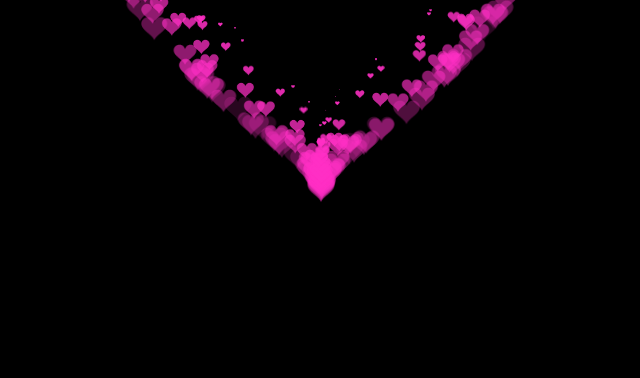
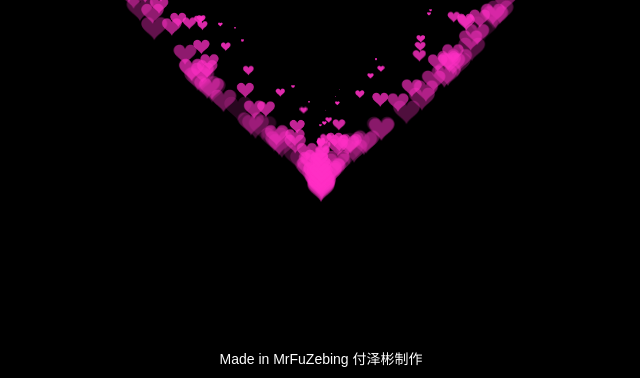
Before and after one commit to MrFuZebing/love, a plain HTML site: page index.html in a window 1280 px wide. Shown: the part 422-800 px from the top of the page, without its empty margins (319-959 px from the left). Drawn offline with Linux system fonts and the light colour scheme.

Commit message:
Update index.html

```diff
--- a/index.html
+++ b/index.html
@@ -269,5 +269,8 @@
 <div class="namebox">
   <h1>I Love&#10084;&#65039;you</h1>
 </div>
+<div style="position: fixed; bottom: 10px; width: 100%; text-align: center; color: white; font-family: Arial; font-size: 14px;">
+  Made in MrFuZebing 付泽彬制作
+</div>
 </body>
 </html>
```
